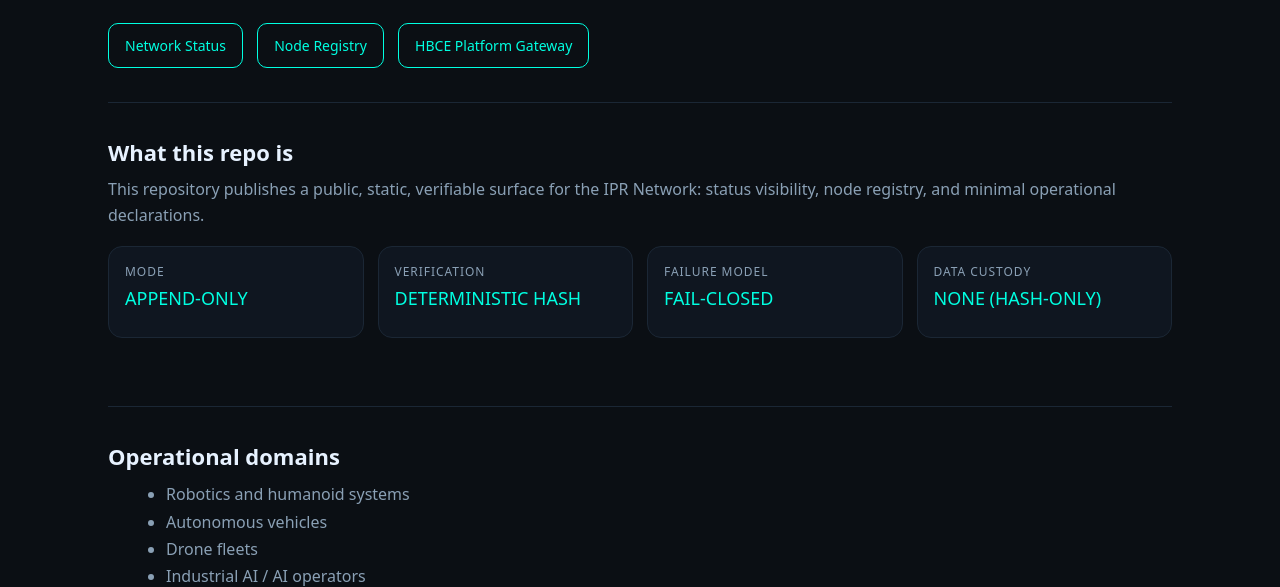
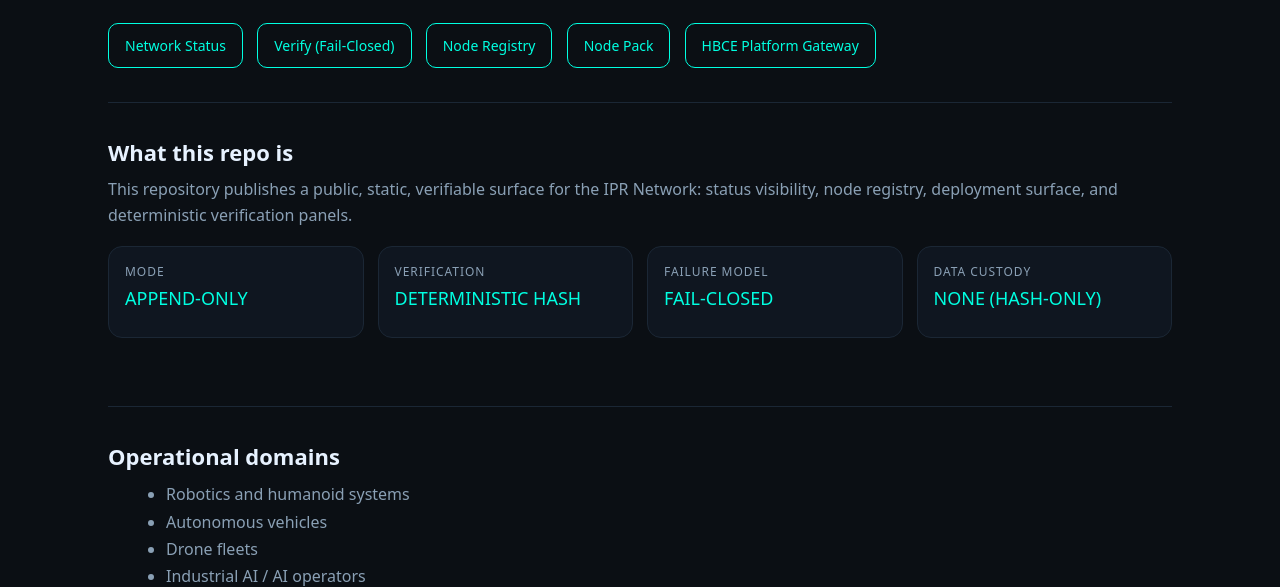
Before and after one commit to manuelcoletta1-source/ipr-network, a plain HTML site: page index.html in a window 1280 px wide. Shown: the part 220-807 px from the top of the page. Drawn offline with Linux system fonts and the light colour scheme.

Commit message:
feat(verify): add fail-closed verifier panel for registry + node heads (deterministic sha256)

```diff
--- a/index.html
+++ b/index.html
@@ -89,7 +89,9 @@
 
     <div class="btns">
       <a class="btn" href="./status/">Network Status</a>
+      <a class="btn" href="./verify/">Verify (Fail-Closed)</a>
       <a class="btn" href="./nodes/registry.json">Node Registry</a>
+      <a class="btn" href="./node-pack/">Node Pack</a>
       <a class="btn" href="https://manuelcoletta1-source.github.io/hermeticum-bce-platform/">HBCE Platform Gateway</a>
     </div>
 
@@ -97,7 +99,7 @@
       <h2>What this repo is</h2>
       <p>
         This repository publishes a public, static, verifiable surface for the IPR Network:
-        status visibility, node registry, and minimal operational declarations.
+        status visibility, node registry, deployment surface, and deterministic verification panels.
       </p>
 
       <div class="grid">
```
